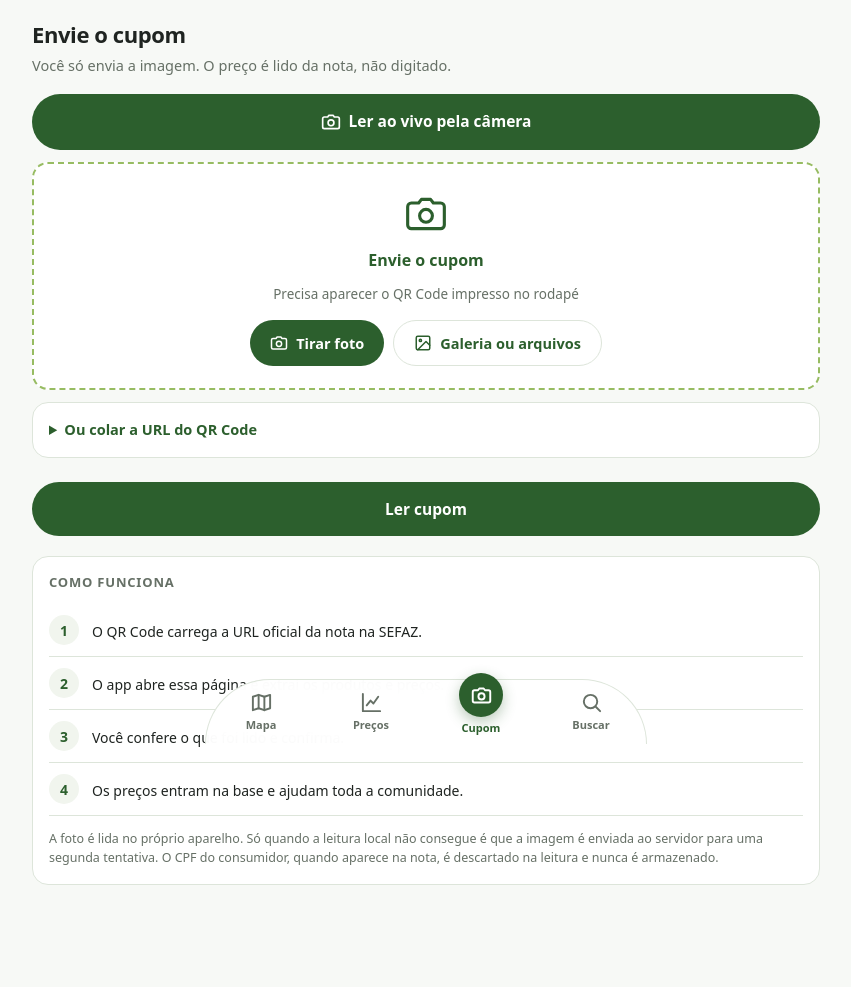
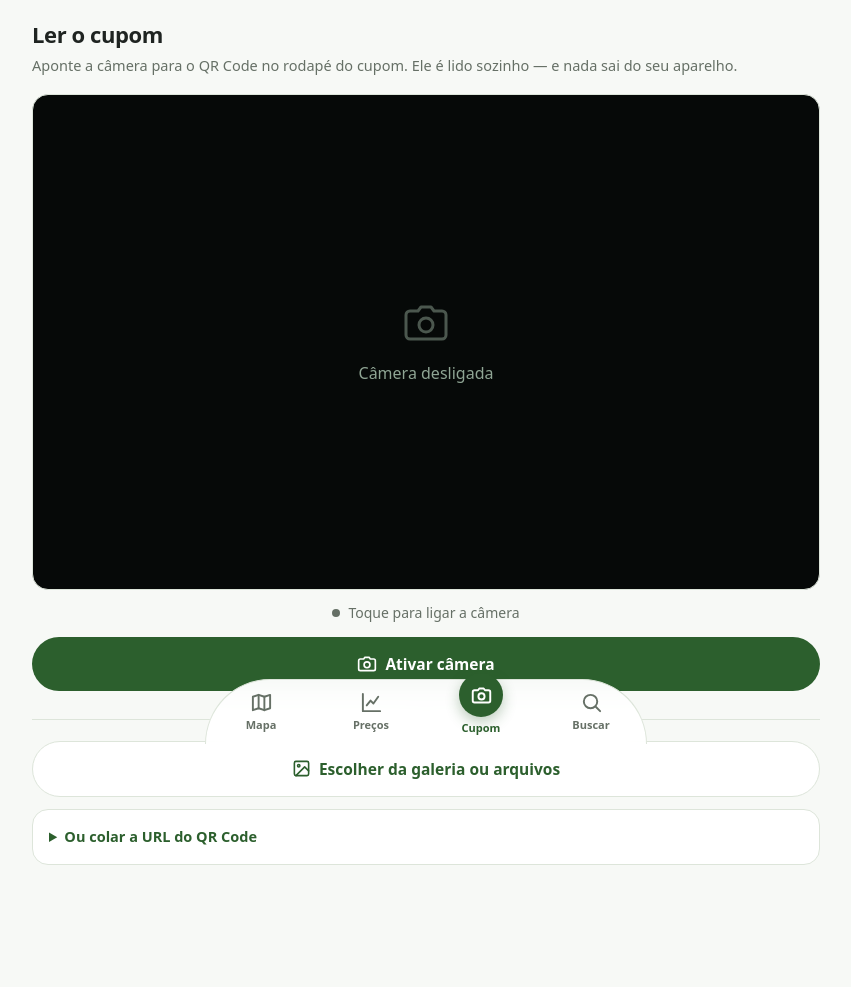
Before and after one commit to AdelsoFilho/tabao, a Flask app: page /enviar in a window 1280 px wide. Shown: the part 56-1043 px from the top of the page, without its empty margins (214-1065 px from the left). After the commit the page ends 921 px from the top, so only its background shows below. Run offline with Flask 3, Linux system fonts and the light colour scheme; some libraries are stand-ins or nearby versions.

Commit message:
Câmera ao vivo vira o caminho principal do /enviar
A leitura ao vivo pela câmera passa a ser a ação principal da tela de cupom,
depois de validada no celular (lê rápido, inclusive no fluxo real da SEFAZ).

- "Tirar foto" sai: com a câmera ao vivo lendo sozinha, o passo de capturar e
  processar uma foto ficou redundante.
- "Escolher da galeria ou arquivos" e "colar a URL" continuam como alternativas,
  para quando a câmera não está disponível ou o QR não foi impresso.

A rota /camera e o template camera.html, criados para o teste, foram absorvidos
pelo /enviar — uma tela só. O fluxo de servidor (consulta à SEFAZ, conferência)
não muda: a câmera e a galeria alimentam o mesmo campo de URL de sempre.

Co-Authored-By: Claude Opus 4.8 <noreply@anthropic.com>

```diff
--- a/app.py
+++ b/app.py
@@ -204,17 +204,6 @@ def precos():
         itens_cobertos=len(repo.itens_cobertos()),
         total_itens_cesta=len(CESTA_BASICA),
     )
-
-
-@app.route("/camera")
-def camera():
-    """
-    Leitura do QR Code ao vivo pela câmera, sem tirar foto.
-
-    Alternativa ao /enviar: quando o QR é lido, a URL é enviada para o mesmo
-    fluxo de sempre (consulta à SEFAZ e conferência). Só a interface muda.
-    """
-    return render_template("camera.html")
 
 
 @app.route("/enviar", methods=["GET", "POST"])
--- a/templates/enviar.html
+++ b/templates/enviar.html
@@ -1,67 +1,92 @@
 {% extends "base.html" %}
 {% set pagina = "enviar" %}
-{% block titulo %}Enviar cupom — TáBão{% endblock %}
+{% block titulo %}Ler o cupom — TáBão{% endblock %}
+{% block cabeca %}
+<style>
+  .palco{position:relative;width:100%;aspect-ratio:3/4;max-height:62vh;
+         background:#060908;border-radius:var(--raio);overflow:hidden;
+         border:1px solid var(--linha);display:grid;place-items:center;margin-bottom:12px}
+  .palco video{width:100%;height:100%;object-fit:cover;display:none;background:#000}
+  .palco .placeholder{text-align:center;color:#8FA594;padding:28px}
+  .palco .placeholder svg{width:48px;height:48px;opacity:.5;margin-bottom:8px}
+  .moldura{position:absolute;inset:0;display:none;pointer-events:none}
+  .moldura .alvo{position:absolute;left:50%;top:46%;transform:translate(-50%,-50%);
+                 width:64%;aspect-ratio:1;border-radius:16px;box-shadow:0 0 0 100vmax rgba(6,9,8,.5)}
+  .moldura .canto{position:absolute;width:26px;height:26px;border:3px solid var(--musgo)}
+  .moldura .c1{top:-1px;left:-1px;border-right:0;border-bottom:0;border-radius:16px 0 0 0}
+  .moldura .c2{top:-1px;right:-1px;border-left:0;border-bottom:0;border-radius:0 16px 0 0}
+  .moldura .c3{bottom:-1px;left:-1px;border-right:0;border-top:0;border-radius:0 0 0 16px}
+  .moldura .c4{bottom:-1px;right:-1px;border-left:0;border-top:0;border-radius:0 0 16px 0}
+  .moldura .risca{position:absolute;left:8%;right:8%;height:2px;top:8%;
+                  background:linear-gradient(90deg,transparent,var(--musgo),transparent);
+                  animation:varre 2.2s ease-in-out infinite}
+  @keyframes varre{0%,100%{top:8%}50%{top:92%}}
+  @media (prefers-reduced-motion:reduce){.moldura .risca{animation:none;top:50%}}
+  .dica-cam{position:absolute;left:0;right:0;bottom:14px;text-align:center;font-size:13px;
+            color:#fff;text-shadow:0 1px 4px rgba(0,0,0,.8);display:none;padding:0 20px}
+  .status{display:flex;align-items:center;gap:8px;justify-content:center;font-size:14px;
+          color:var(--suave);min-height:20px;margin-bottom:14px}
+  .status .ponto{width:8px;height:8px;border-radius:50%;background:var(--suave);flex:none}
+  .status.lendo .ponto{background:var(--verde);animation:pisca 1s infinite}
+  .status.erro .ponto{background:var(--acento)}
+  .status.ok .ponto{background:var(--verde)}
+  @keyframes pisca{50%{opacity:.3}}
+  .ou{display:flex;align-items:center;gap:12px;color:var(--suave);font-size:13px;margin:18px 0 12px}
+  .ou::before,.ou::after{content:"";flex:1;height:1px;background:var(--linha)}
+  .oculto{display:none!important}
+</style>
+{% endblock %}
 {% block conteudo %}
 
-<h1>Envie o cupom</h1>
-<p class="sub">Você só envia a imagem. O preço é lido da nota, não digitado.</p>
+<h1>Ler o cupom</h1>
+<p class="sub">Aponte a câmera para o QR Code no rodapé do cupom. Ele é lido sozinho — e nada sai do seu aparelho.</p>
 
-<a class="botao grande" href="{{ url_for('camera') }}" style="margin-bottom:12px">
+<div class="palco">
+  <video id="video" playsinline muted autoplay></video>
+  <div class="moldura" id="moldura">
+    <div class="alvo">
+      <span class="canto c1"></span><span class="canto c2"></span>
+      <span class="canto c3"></span><span class="canto c4"></span>
+      <span class="risca"></span>
+    </div>
+  </div>
+  <div class="placeholder" id="placeholder">
+    <svg viewBox="0 0 24 24" fill="none" stroke="currentColor" stroke-width="1.5"
+         stroke-linecap="round" stroke-linejoin="round">
+      <path d="M14.5 4h-5L8 6H4a2 2 0 0 0-2 2v10a2 2 0 0 0 2 2h16a2 2 0 0 0 2-2V8a2 2 0 0 0-2-2h-4l-1.5-2Z"/><circle cx="12" cy="13" r="3.5"/>
+    </svg>
+    <div>Câmera desligada</div>
+  </div>
+  <div class="dica-cam" id="dica-cam">Encaixe o QR Code dentro da moldura</div>
+</div>
+
+<div class="status" id="status"><span class="ponto"></span><span id="status-txt">Toque para ligar a câmera</span></div>
+
+<button class="botao grande" id="btn-ativar" type="button">
   <svg viewBox="0 0 24 24" fill="none" stroke="currentColor" stroke-width="2"
        stroke-linecap="round" stroke-linejoin="round" style="width:20px;height:20px">
     <path d="M14.5 4h-5L8 6H4a2 2 0 0 0-2 2v10a2 2 0 0 0 2 2h16a2 2 0 0 0 2-2V8a2 2 0 0 0-2-2h-4l-1.5-2Z"/><circle cx="12" cy="13" r="3.5"/>
   </svg>
-  Ler ao vivo pela câmera
-</a>
+  Ativar câmera
+</button>
+<button class="botao secundario grande oculto" id="btn-trocar" type="button" style="margin-top:10px">Trocar câmera</button>
+
+<div class="ou">ou</div>
 
 <form method="post" id="form-cupom" enctype="multipart/form-data">
-  <div class="cartao" id="area-foto"
-       style="display:flex;flex-direction:column;align-items:center;gap:12px;
-              padding:28px 20px 22px;text-align:center;
-              border-style:dashed;border-width:2px;border-color:var(--musgo)">
-    <svg viewBox="0 0 24 24" fill="none" stroke="#2C5F2D" stroke-width="1.7"
-         stroke-linecap="round" stroke-linejoin="round" style="width:44px;height:44px">
-      <path d="M14.5 4h-5L8 6H4a2 2 0 0 0-2 2v10a2 2 0 0 0 2 2h16a2 2 0 0 0 2-2V8a2 2 0 0 0-2-2h-4l-1.5-2Z"/>
-      <circle cx="12" cy="13" r="3.5"/>
+  <!-- A câmera e o leitor local preenchem este campo com a URL do QR; a galeria
+       só envia a foto quando a leitura no aparelho não consegue. -->
+  <button class="botao secundario grande" type="button" id="btn-galeria">
+    <svg viewBox="0 0 24 24" fill="none" stroke="currentColor" stroke-width="2"
+         stroke-linecap="round" stroke-linejoin="round" style="width:19px;height:19px">
+      <rect x="3" y="3" width="18" height="18" rx="2"/><circle cx="8.5" cy="8.5" r="1.5"/><path d="m21 15-5-5L5 21"/>
     </svg>
-    <span style="font-weight:700;font-size:16px;color:var(--verde)" id="rotulo-foto">
-      Envie o cupom
-    </span>
-    <span style="color:var(--suave);font-size:13.5px" id="dica-foto">
-      Precisa aparecer o QR Code impresso no rodapé
-    </span>
-
-    <div style="display:flex;gap:9px;flex-wrap:wrap;justify-content:center;margin-top:4px">
-      <button class="botao" type="button" id="btn-camera"
-              style="padding:12px 20px;font-size:14.5px">
-        <svg viewBox="0 0 24 24" fill="none" stroke="currentColor" stroke-width="2"
-             stroke-linecap="round" stroke-linejoin="round" style="width:18px;height:18px">
-          <path d="M14.5 4h-5L8 6H4a2 2 0 0 0-2 2v10a2 2 0 0 0 2 2h16a2 2 0 0 0 2-2V8a2 2 0 0 0-2-2h-4l-1.5-2Z"/>
-          <circle cx="12" cy="13" r="3.5"/>
-        </svg>
-        Tirar foto
-      </button>
-      <button class="botao secundario" type="button" id="btn-galeria"
-              style="padding:12px 20px;font-size:14.5px">
-        <svg viewBox="0 0 24 24" fill="none" stroke="currentColor" stroke-width="2"
-             stroke-linecap="round" stroke-linejoin="round" style="width:18px;height:18px">
-          <rect x="3" y="3" width="18" height="18" rx="2"/>
-          <circle cx="8.5" cy="8.5" r="1.5"/><path d="m21 15-5-5L5 21"/>
-        </svg>
-        Galeria ou arquivos
-      </button>
-    </div>
-  </div>
-
-  <!-- Dois campos separados porque o atributo "capture" força a câmera: com
-       ele não dá para escolher da galeria, sem ele não dá para abrir a câmera
-       direto. Ter os dois deixa a escolha com o usuário. -->
-  <input type="file" id="foto" name="foto" accept="image/*" capture="environment"
-         style="position:absolute;width:1px;height:1px;opacity:0;pointer-events:none">
+    Escolher da galeria ou arquivos
+  </button>
   <input type="file" id="arquivo" name="foto" accept="image/*"
          style="position:absolute;width:1px;height:1px;opacity:0;pointer-events:none">
 
-  <details class="cartao" style="margin-top:4px" id="bloco-url">
+  <details class="cartao" style="margin-top:12px" id="bloco-url">
     <summary style="cursor:pointer;font-weight:600;font-size:14.5px;color:var(--verde)">
       Ou colar a URL do QR Code
     </summary>
@@ -71,120 +96,174 @@
     </div>
   </details>
 
-  <button class="botao grande" type="submit" id="btn-enviar" style="margin-top:12px">
+  <button class="botao grande oculto" type="submit" id="btn-enviar" style="margin-top:12px">
     Ler cupom
   </button>
 </form>
 
-<div class="cartao" style="margin-top:20px">
-  <h2 style="margin:0 0 12px">Como funciona</h2>
-  {% for passo in [
-      "O QR Code carrega a URL oficial da nota na SEFAZ.",
-      "O app abre essa página e extrai os produtos e preços.",
-      "Você confere o que foi lido e confirma.",
-      "Os preços entram na base e ajudam toda a comunidade."] %}
-    <div class="linha" style="padding:11px 0">
-      <span class="medalha">{{ loop.index }}</span>
-      <div class="corpo"><div class="detalhe" style="color:var(--tinta);font-size:14px;white-space:normal">
-        {{ passo }}
-      </div></div>
-    </div>
-  {% endfor %}
-  <p style="color:var(--suave);font-size:12.5px;margin:14px 0 0">
-    A foto é lida no próprio aparelho. Só quando a leitura local não consegue
-    é que a imagem é enviada ao servidor para uma segunda tentativa. O CPF do
-    consumidor, quando aparece na nota, é descartado na leitura e nunca é armazenado.
-  </p>
-</div>
+<canvas id="canvas" style="display:none"></canvas>
 
 <script src="{{ url_for('static', filename='vendor/jsQR.js') }}"></script>
 <script src="{{ url_for('static', filename='vendor/leitor-qr.js') }}"></script>
 <script>
-  const campoFoto = document.getElementById("foto");
-  const campoArquivo = document.getElementById("arquivo");
-  const campoUrl = document.getElementById("campo-url");
-  const rotulo = document.getElementById("rotulo-foto");
-  const dica = document.getElementById("dica-foto");
-  const area = document.getElementById("area-foto");
-  const botao = document.getElementById("btn-enviar");
+(function () {
+  "use strict";
+  var video = document.getElementById("video");
+  var canvas = document.getElementById("canvas");
+  var ctx = canvas.getContext("2d", { willReadFrequently: true });
+  var statusEl = document.getElementById("status");
+  var statusTxt = document.getElementById("status-txt");
+  var placeholder = document.getElementById("placeholder");
+  var moldura = document.getElementById("moldura");
+  var dicaCam = document.getElementById("dica-cam");
+  var btnAtivar = document.getElementById("btn-ativar");
+  var btnTrocar = document.getElementById("btn-trocar");
+  var btnGaleria = document.getElementById("btn-galeria");
+  var btnEnviar = document.getElementById("btn-enviar");
+  var arquivo = document.getElementById("arquivo");
+  var campoUrl = document.getElementById("campo-url");
+  var form = document.getElementById("form-cupom");
 
-  function estado(texto, detalhe, cor) {
-    rotulo.textContent = texto;
-    dica.textContent = detalhe;
-    area.style.borderColor = cor;
+  var stream = null, lendo = false, detectorNativo = null, ultimo = 0;
+  var temNativo = (typeof BarcodeDetector !== "undefined");
+  var temJsQR = (typeof jsQR !== "undefined");
+  var cameras = [], camAtual = 0;
+
+  function estado(txt, tipo) { statusTxt.textContent = txt; statusEl.className = "status" + (tipo ? " " + tipo : ""); }
+
+  // ---------------- câmera ao vivo (caminho principal) ----------------
+  function tick(ts) {
+    if (!lendo) return;
+    if (ts - ultimo > 110 && video.readyState >= 2) {
+      ultimo = ts;
+      quadro().then(function (t) { if (t) achou(t); });
+    }
+    requestAnimationFrame(tick);
   }
 
-  document.getElementById("btn-camera").addEventListener("click", function () { campoFoto.click(); });
-  document.getElementById("btn-galeria").addEventListener("click", function () { campoArquivo.click(); });
-
-  // Guarda o input que contém a foto escolhida, para poder limpá-lo (quando a
-  // leitura local dá certo, a foto não precisa ser enviada) ou mantê-lo (quando
-  // falha, a foto vai ao servidor como segunda tentativa).
-  let campoAtivo = null;
-
-  function limparFotos() {
-    campoFoto.value = "";
-    campoArquivo.value = "";
-    campoAtivo = null;
+  function quadro() {
+    if (detectorNativo) {
+      return detectorNativo.detect(video)
+        .then(function (r) { return r && r.length ? r[0].rawValue : null; })
+        .catch(function () { return null; });
+    }
+    if (temJsQR && video.videoWidth) {
+      var lado = 640, esc = Math.min(1, lado / video.videoWidth);
+      var w = Math.round(video.videoWidth * esc), h = Math.round(video.videoHeight * esc);
+      canvas.width = w; canvas.height = h;
+      ctx.drawImage(video, 0, 0, w, h);
+      var img = ctx.getImageData(0, 0, w, h);
+      var a = jsQR(img.data, w, h, { inversionAttempts: "attemptBoth" });
+      if (a && a.data) return Promise.resolve(a.data);
+    }
+    return Promise.resolve(null);
   }
 
-  function processarImagem(campo, arquivo) {
-    campoAtivo = campo;
-    campoUrl.value = "";
-    estado("Procurando o QR Code...", "A imagem é lida no seu aparelho", "var(--musgo)");
+  function achou(texto) {
+    lendo = false;
+    if (navigator.vibrate) navigator.vibrate(60);
+    pararCamera();
+    estado("QR Code lido — consultando a SEFAZ…", "ok");
+    campoUrl.value = texto;
+    arquivo.value = "";
+    form.submit();
+  }
 
-    LeitorQR.ler(arquivo, function (etapa, total) {
-      if (total) {
-        estado("Procurando o QR Code...",
-               "Tentativa " + etapa + " de " + total, "var(--musgo)");
-      } else {
-        estado("Procurando o QR Code...",
-               "Varredura detalhada, aguarde um instante", "var(--musgo)");
+  function pararCamera() {
+    if (stream) { stream.getTracks().forEach(function (t) { t.stop(); }); stream = null; }
+    lendo = false;
+    video.style.display = "none"; moldura.style.display = "none"; dicaCam.style.display = "none";
+    placeholder.style.display = "block";
+  }
+
+  function iniciar(deviceId) {
+    if (!window.isSecureContext) { estado("Sem HTTPS a câmera fica bloqueada.", "erro"); return; }
+    if (!navigator.mediaDevices || !navigator.mediaDevices.getUserMedia) {
+      estado("Este navegador não abre a câmera. Escolha uma foto da galeria.", "erro"); return;
+    }
+    estado("Pedindo acesso à câmera…", "lendo");
+    var restr = deviceId ? { video: { deviceId: { exact: deviceId } } }
+                         : { video: { facingMode: { ideal: "environment" } } };
+    navigator.mediaDevices.getUserMedia(restr).then(function (s) {
+      stream = s; video.srcObject = s; video.setAttribute("playsinline", ""); return video.play();
+    }).then(function () {
+      placeholder.style.display = "none"; video.style.display = "block";
+      moldura.style.display = "block"; dicaCam.style.display = "block";
+      btnAtivar.textContent = "Câmera ligada — procurando…";
+      estado("Procurando o QR Code…", "lendo");
+      lendo = true;
+      if (temNativo && !detectorNativo) {
+        BarcodeDetector.getSupportedFormats().then(function (f) {
+          if (f.indexOf("qr_code") >= 0) detectorNativo = new BarcodeDetector({ formats: ["qr_code"] });
+        });
       }
-    }).then(function (conteudo) {
-      if (conteudo) {
-        // Leu no aparelho: manda só a URL e descarta a foto, que não sai daqui.
-        campoUrl.value = conteudo;
-        limparFotos();
-        estado("QR Code lido", "Toque em 'Ler cupom' para continuar", "var(--verde)");
-      } else {
-        // Não leu aqui: mantém a foto para o servidor tentar decodificar.
-        estado("Vou tentar no servidor",
-               "Toque em 'Ler cupom' — a foto será enviada para leitura",
-               "var(--acento)");
+      requestAnimationFrame(tick);
+      if (navigator.mediaDevices.enumerateDevices) {
+        navigator.mediaDevices.enumerateDevices().then(function (ds) {
+          cameras = ds.filter(function (d) { return d.kind === "videoinput"; });
+          btnTrocar.classList.toggle("oculto", cameras.length < 2);
+        });
       }
-    }).catch(function () {
-      // Nem abriu a imagem no navegador: ainda assim deixa o servidor tentar.
-      estado("Vou tentar no servidor",
-             "Toque em 'Ler cupom' — a foto será enviada para leitura",
-             "var(--acento)");
+    }).catch(function (e) {
+      var msg = "Não consegui abrir a câmera.";
+      if (e && e.name === "NotAllowedError") msg = "Permissão negada. Autorize a câmera — ou escolha uma foto da galeria.";
+      else if (e && e.name === "NotFoundError") msg = "Nenhuma câmera encontrada. Escolha uma foto da galeria.";
+      else if (e && e.name) msg += " (" + e.name + ")";
+      estado(msg, "erro");
     });
   }
 
-  [campoFoto, campoArquivo].forEach(function (campo) {
-    campo.addEventListener("change", function () {
-      // Ao trocar de foto, esvazia o outro input para não enviar dois arquivos.
-      if (campo === campoFoto) campoArquivo.value = "";
-      else campoFoto.value = "";
-      if (campo.files.length) processarImagem(campo, campo.files[0]);
+  btnAtivar.addEventListener("click", function () { iniciar(); });
+  btnTrocar.addEventListener("click", function () {
+    if (cameras.length < 2) return;
+    camAtual = (camAtual + 1) % cameras.length;
+    pararCamera(); iniciar(cameras[camAtual].deviceId);
+  });
+
+  // ---------------- galeria / arquivos (reserva) ----------------
+  btnGaleria.addEventListener("click", function () { arquivo.click(); });
+
+  arquivo.addEventListener("change", function () {
+    if (!arquivo.files.length) return;
+    pararCamera();
+    campoUrl.value = "";
+    btnEnviar.classList.remove("oculto");
+    estado("Procurando o QR Code na imagem…", "lendo");
+
+    LeitorQR.ler(arquivo.files[0], function (etapa, total) {
+      estado(total ? "Procurando o QR Code… (" + etapa + "/" + total + ")"
+                   : "Varredura detalhada, aguarde…", "lendo");
+    }).then(function (conteudo) {
+      if (conteudo) {
+        campoUrl.value = conteudo;
+        arquivo.value = "";
+        estado("QR Code lido — toque em “Ler cupom”.", "ok");
+      } else {
+        estado("Não li aqui — a foto será enviada ao servidor ao tocar em “Ler cupom”.", null);
+      }
+    }).catch(function () {
+      estado("A foto será enviada ao servidor ao tocar em “Ler cupom”.", null);
     });
   });
 
-  // A consulta à SEFAZ leva alguns segundos: sem retorno visual o usuário
-  // acha que travou e clica de novo.
-  document.getElementById("form-cupom").addEventListener("submit", (evento) => {
+  // ---------------- colar URL ----------------
+  campoUrl.addEventListener("input", function () {
+    if (campoUrl.value.trim()) { arquivo.value = ""; btnEnviar.classList.remove("oculto"); }
+  });
+
+  form.addEventListener("submit", function (evento) {
     var temUrl = campoUrl.value.trim();
-    var temFoto = (campoAtivo && campoAtivo.files.length);
+    var temFoto = arquivo.files.length;
     if (!temUrl && !temFoto) {
       evento.preventDefault();
-      estado("Nenhum cupom lido ainda",
-             "Tire a foto do QR Code ou cole a URL", "var(--acento)");
+      estado("Nada lido ainda. Aponte a câmera, escolha uma foto ou cole a URL.", "erro");
       return;
     }
-    botao.disabled = true;
-    botao.textContent = temFoto ? "Lendo a foto..." : "Consultando a SEFAZ...";
-    botao.style.opacity = ".7";
+    btnEnviar.disabled = true;
+    btnEnviar.textContent = temFoto ? "Lendo a foto…" : "Consultando a SEFAZ…";
+    btnEnviar.style.opacity = ".7";
   });
+})();
 </script>
 
 {% endblock %}
```
Also changed, not shown: templates/camera.html (deleted, +0 -213 lines).
